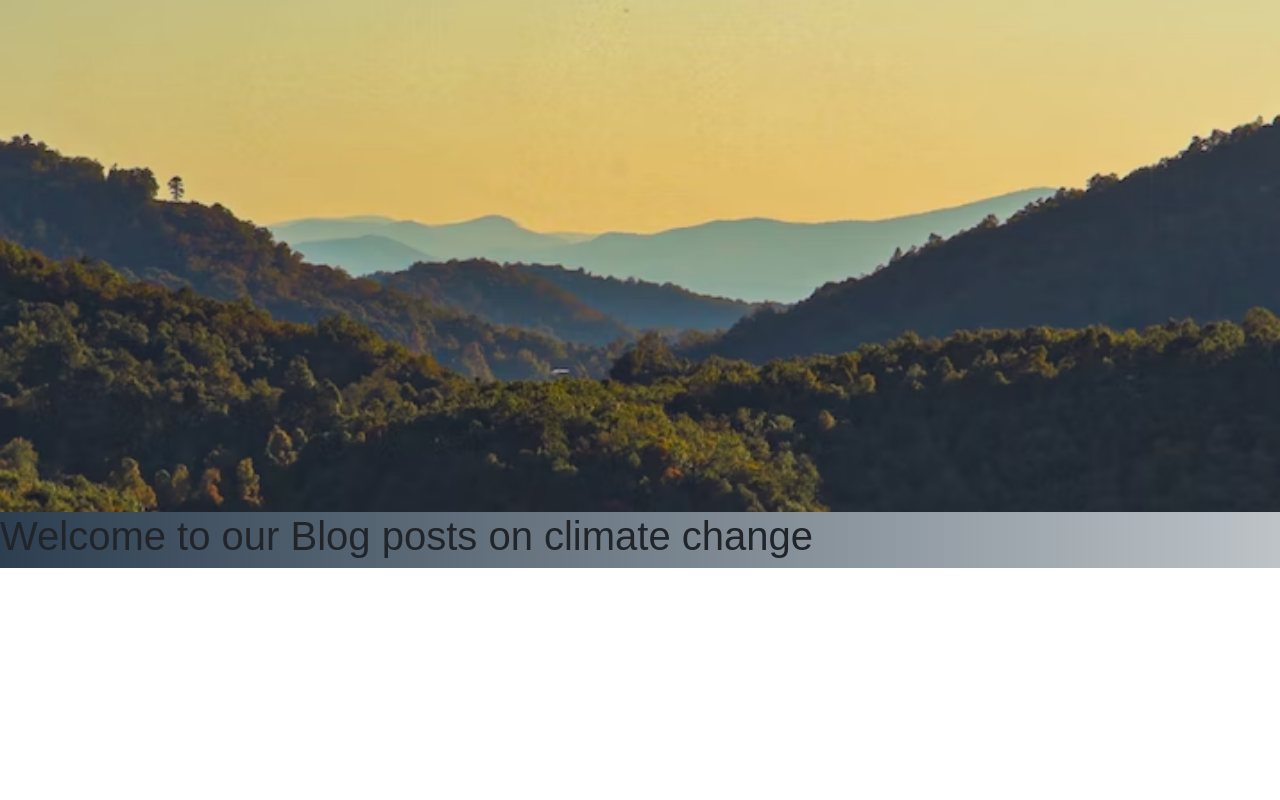
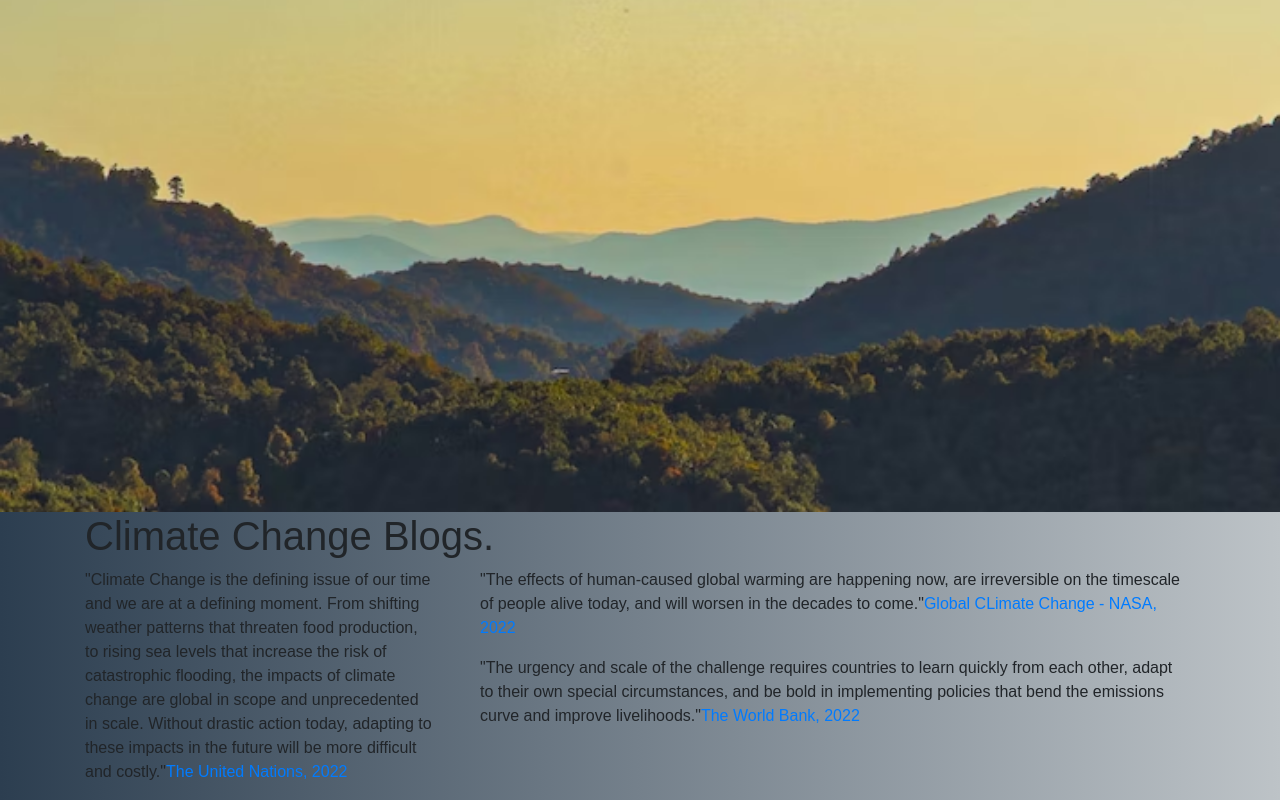
Before and after one commit to DismasNgoda/react-weather-app, a React (Create React App) app: page /blog in a window 1280 px wide. Shown: the part 348-1148 px from the top of the page. Before the commit the page ends 916 px from the top, so only its background shows below. Built offline with nearby package versions, Linux system fonts and the light colour scheme.

Commit message:
updates the about and blog

```diff
--- a/src/components/About.js
+++ b/src/components/About.js
@@ -2,7 +2,22 @@ import React from 'react'
 
 function About() {
   return (
-    <div>About US</div>
+    <div className="container">
+      <h1>Welcome to the World's leading source of Climate change monitoring tool.</h1>
+    <div className="row">
+      <div className="col-sm">
+      <p>
+        We gather data historical data on climate change.
+      </p>
+      </div>
+      <div className="col-sm">
+       <p>We believe human being can make an impact now to prevent the continued degradation of the environment.</p>
+      </div>
+      <div className='col-sm'>
+        <p>Our Analysis cover diverse metadata on climate implications. </p>
+      </div>
+    </div>
+  </div>
   )
 }
 
--- a/src/components/App.js
+++ b/src/components/App.js
@@ -8,16 +8,20 @@ import Blog from './Blog';
 
 function App() {
   return (
+
     <div className='App'>
+
       <NavBar />
+
       <Search />
       <Routes>
-        <Route path="/contact" element={ <Contact/> } />
+        <Route path="/contact" exact element={ <Contact/> } />
         <Route path="/about" element={ <About/> } />
         <Route path="/blog" element={ <Blog/> } />
-      </Routes>
 
+        </Routes>
     </div>
+
   )
 }
 
--- a/src/components/Blog.js
+++ b/src/components/Blog.js
@@ -2,9 +2,31 @@ import React from 'react'
 
 function Blog() {
   return (
-    <div>
-      <h1> Welcome to our Blog posts on climate change</h1>
+    <div className="container">
+      <h1>Climate Change Blogs.</h1>
+    <div className="row">
+      <div className="col-sm-4">
+      <p>
+        "Climate Change is the defining issue of our time and we are at a defining moment. From shifting weather patterns that threaten food production, to rising sea levels that increase the risk of catastrophic flooding, the impacts of climate change are global in scope and unprecedented in scale. Without drastic action today, adapting to these impacts in the future will be more difficult and costly."
+         <a href='https://www.un.org/en/global-issues/climate-change'>The United Nations, 2022</a>
+      </p>
+      </div>
+      <div className="col-sm-8">
+        <div className='col-sm'>
+        <p>"The effects of human-caused global warming are happening now, are irreversible on the timescale of people alive today, and will worsen in the decades to come."
+        <a href='https://climate.nasa.gov/effects/'>Global CLimate Change - NASA, 2022</a>
+        </p>
+
+        </div>
+        <div className='col-sm'>
+        <p>"The urgency and scale of the challenge requires countries to learn quickly from each other, adapt to their own special circumstances, and be bold in implementing policies that bend the emissions curve and improve livelihoods."
+        <a href='https://www.worldbank.org/en/topic/climatechange/overview'>The World Bank, 2022</a>
+        </p>
+
+        </div>
+      </div>
     </div>
+  </div>
   )
 }
 
```
